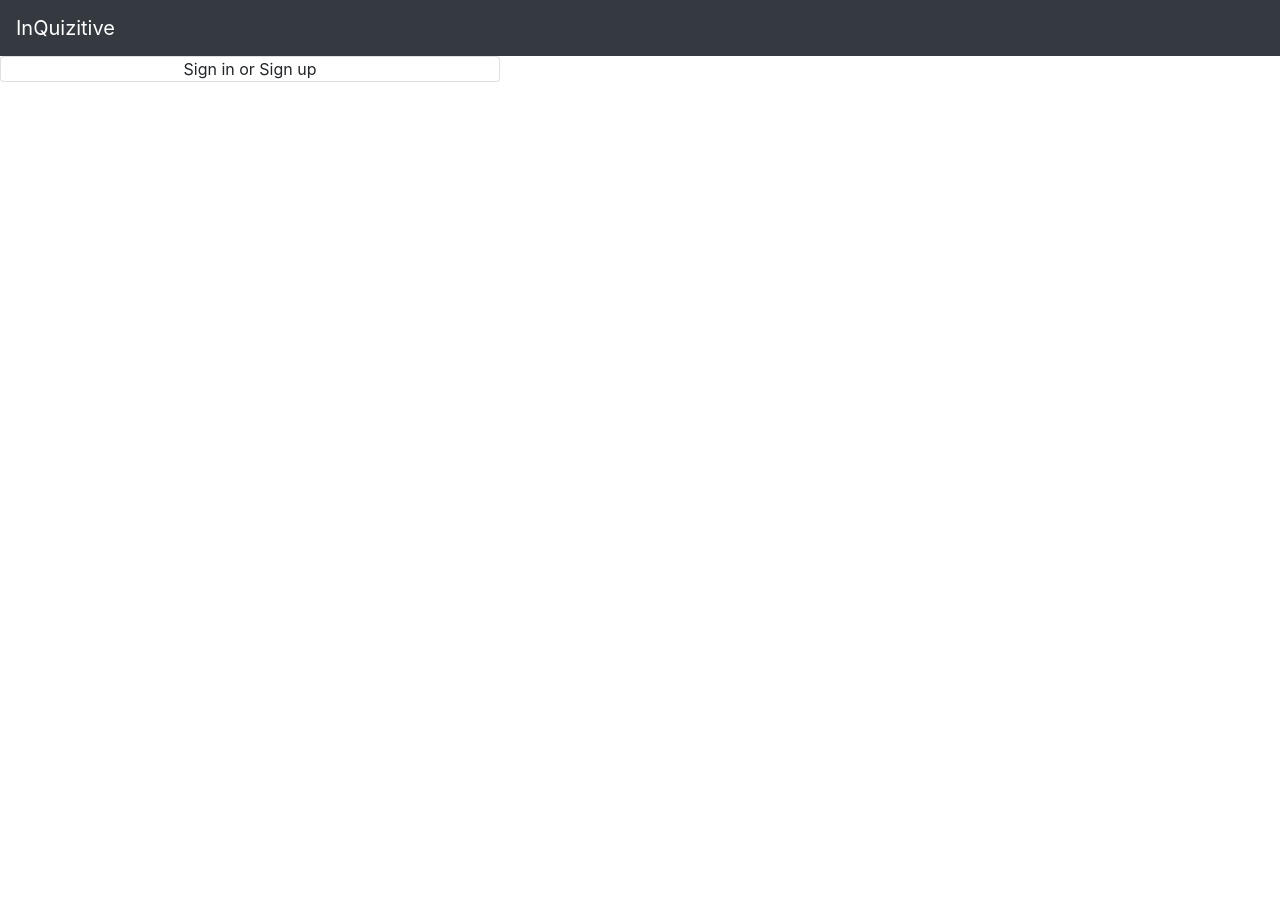
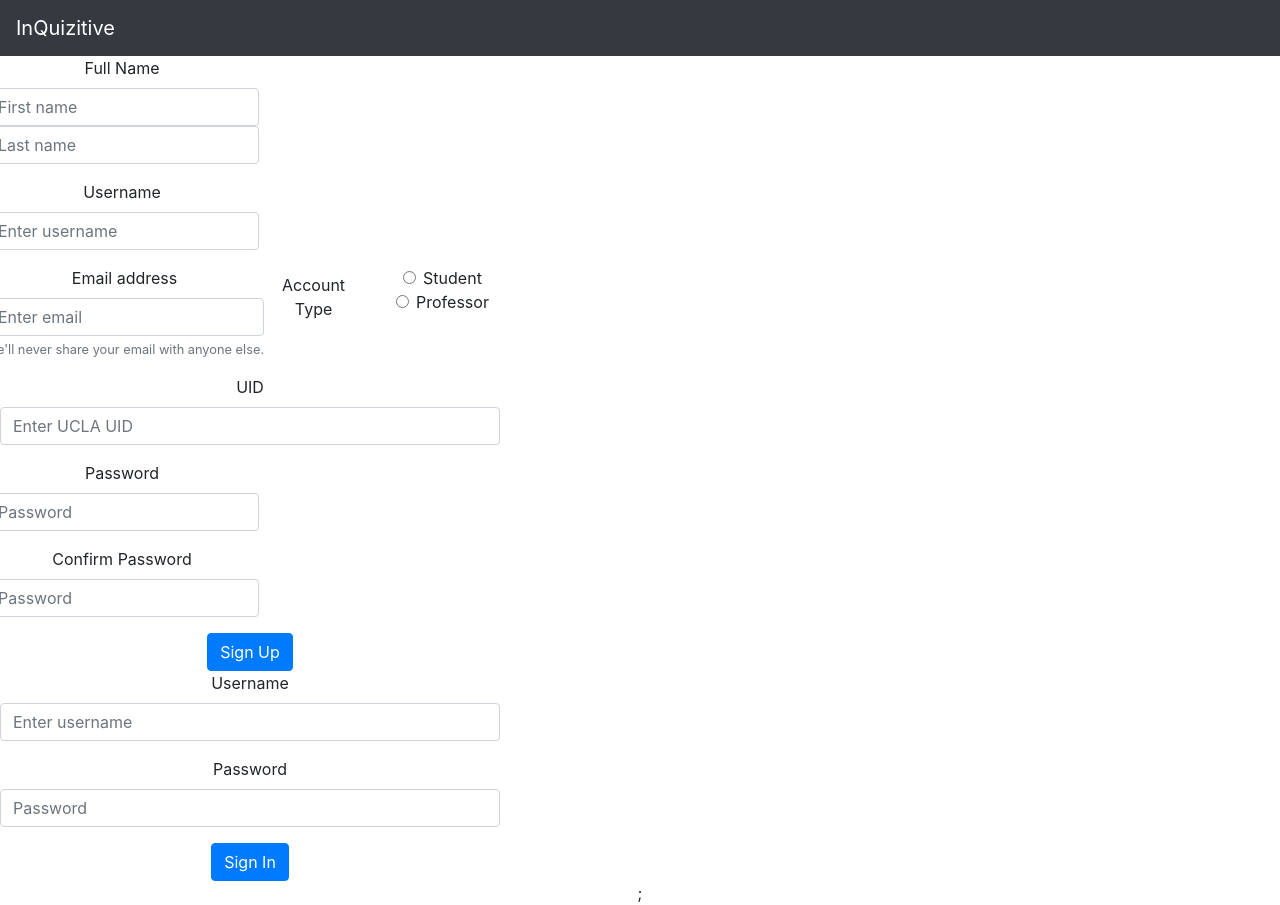
Before and after one commit to yifei-fu/classroom, a React (Create React App) app in the folder frontend/: page /signin in a window 1280 px wide. Before the commit the page ends 800 px from the top, so only its background shows below. Built offline with nearby package versions, Linux system fonts and the light colour scheme.

Commit message:
Initial work on the AuthView component

```diff
--- /dev/null
+++ b/frontend/src/components/AuthView.css
@@ -0,0 +1,3 @@
+.AuthView {
+  display: flex;
+}
--- a/frontend/src/components/AuthView.tsx
+++ b/frontend/src/components/AuthView.tsx
@@ -1,11 +1,94 @@
 import React from 'react';
-import {Card, Button} from 'react-bootstrap';
+import {Form, Row, Col, Button} from 'react-bootstrap';
+import "./AuthView.css";
 
 const AuthView: React.FC = () => {
     return (
-        <Card style={{ width: '500px' }}>
-            Sign in or Sign up
-        </Card>
+        <div className="root">
+					<Form style={{ width: '500px' }}>
+						<Row>
+
+							<Form.Group controlId="formfullname">
+							<Form.Label>Full Name</Form.Label>
+						      <Form.Control placeholder="First name" />
+						      <Form.Control placeholder="Last name" />
+					    </Form.Group>
+					  </Row>
+
+						<Row>
+						  <Form.Group controlId="formUsername">
+						    <Form.Label>Username</Form.Label>
+						    <Form.Control type="username" placeholder="Enter username" />
+						  </Form.Group>
+
+						  <Form.Group controlId="formBasicEmail">
+						    <Form.Label>Email address</Form.Label>
+						    <Form.Control type="email" placeholder="Enter email" />
+						    <Form.Text className="text-muted">
+						      We'll never share your email with anyone else.
+						    </Form.Text>
+						  </Form.Group>
+
+					    <Form.Group as={Row}>
+					      <Form.Label column >
+					        Account Type
+					      </Form.Label>
+					      <Col >
+					        <Form.Check
+					          type="radio"
+					          label="Student"
+					          name="formStudentRadio"
+					          id="formStudentRadio"
+					        />
+					        <Form.Check
+					          type="radio"
+					          label="Professor"
+					          name="formProfessor"
+					          id="formProfessor"
+					        />
+					      </Col>
+					    </Form.Group>
+
+					  </Row>
+
+				  	<Form.Group controlId="formUID">
+					    <Form.Label>UID</Form.Label>
+					    <Form.Control type="UID" placeholder="Enter UCLA UID" />
+					  </Form.Group>
+
+					  <Row>
+						  <Form.Group controlId="formBasicPassword">
+						    <Form.Label>Password</Form.Label>
+						    <Form.Control type="password" placeholder="Password" />
+						  </Form.Group>
+
+						  <Form.Group controlId="formBasicPasswordConfirm">
+						    <Form.Label>Confirm Password</Form.Label>
+						    <Form.Control type="confirm_password" placeholder="Password" />
+						  </Form.Group>
+						</Row>
+
+						  <Button variant="primary" type="submit">
+						    Sign Up
+						  </Button>
+
+						  <Form.Group controlId="formUsername">
+						    <Form.Label>Username</Form.Label>
+						    <Form.Control type="username" placeholder="Enter username" />
+						  </Form.Group>
+
+						  <Form.Group controlId="formBasicPassword">
+						    <Form.Label>Password</Form.Label>
+						    <Form.Control type="password" placeholder="Password" />
+						  </Form.Group>
+
+
+					  <Button variant="primary" type="submit">
+					    Sign In
+					  </Button>
+
+					</Form>;
+        </div>
     );
 }
 
```
